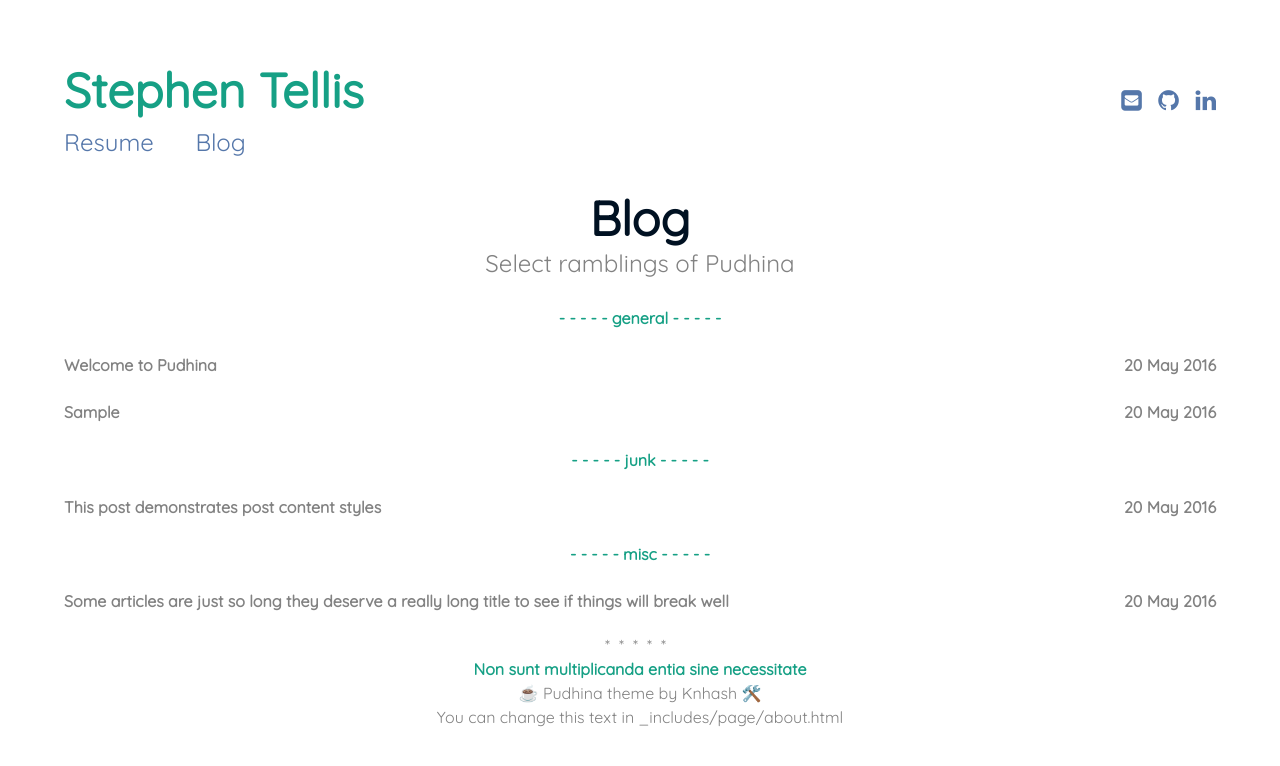
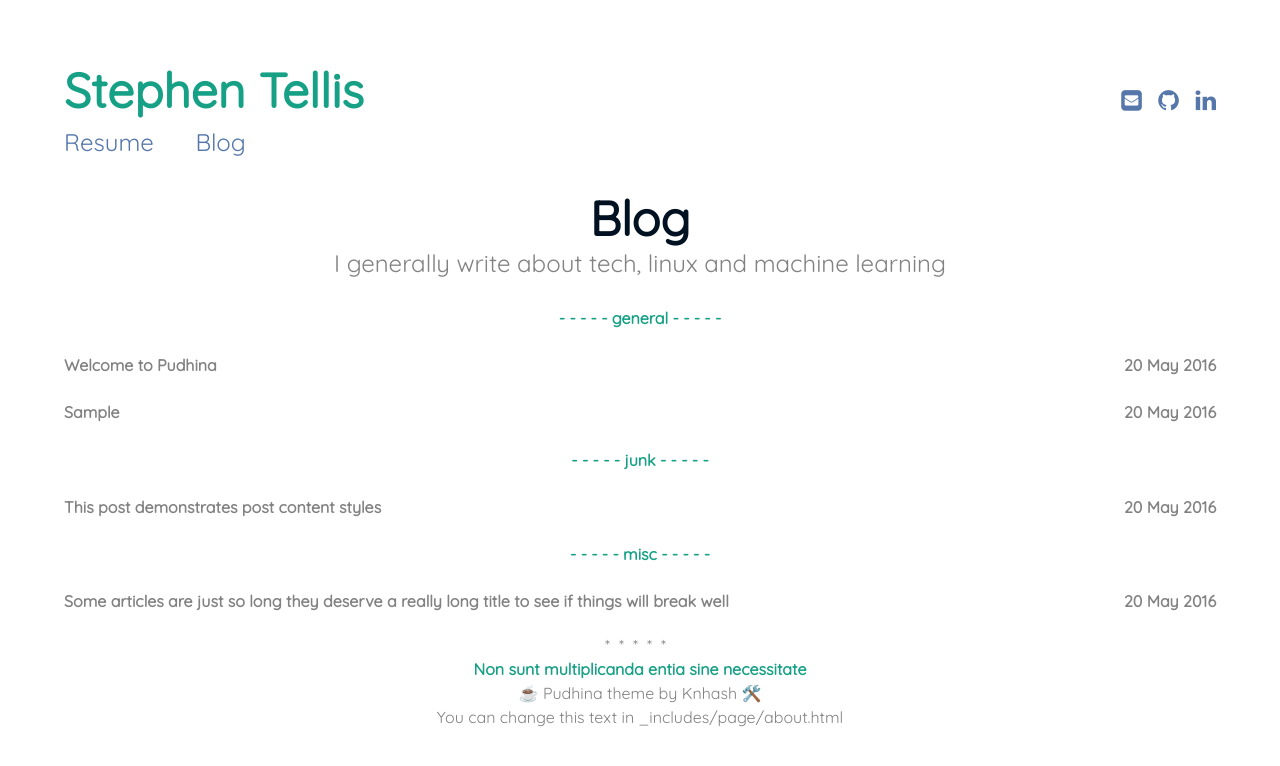
Before and after one commit to Stephen-Tellis/home, a Jekyll site: the page built from blog.md, in a window 1280 px wide. Shown: the top 766 px of the page. Built offline with Jekyll 4.4.1, drawn with Linux system fonts in a browser that asks for light colours.

Commit message:
Update blog.md

```diff
--- a/blog.md
+++ b/blog.md
@@ -1,7 +1,7 @@
 ---
 layout: page
 title: Blog
-subtitle: Select ramblings of Pudhina
+subtitle: I generally write about tech, linux and machine learning
 ---
 
 <div>
```
